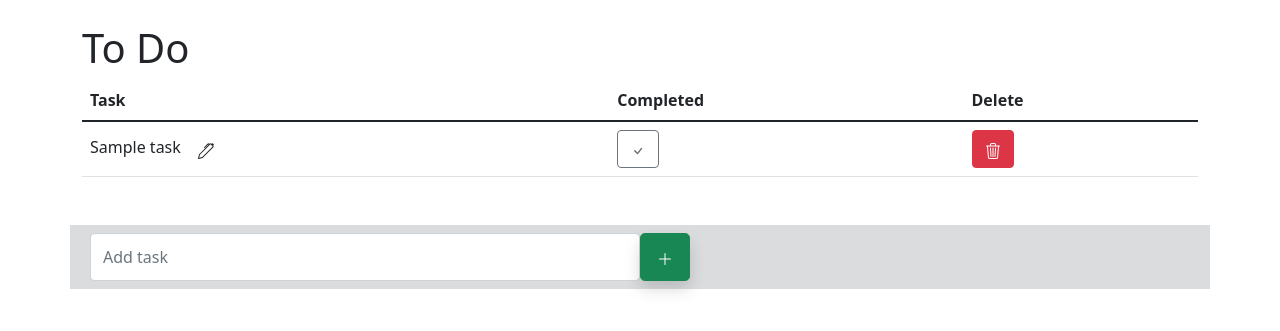
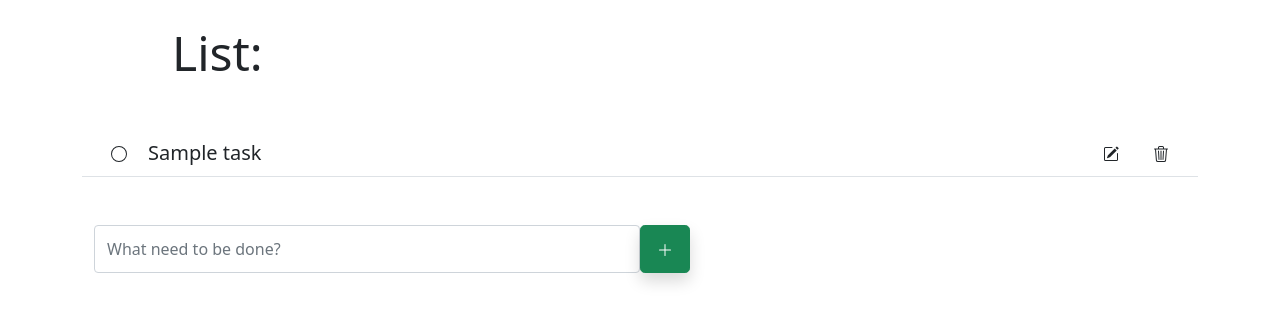
Before and after one commit to teasec4/ToDoAppDjango, a Django app: template todolist/templates/index.html in a window 1280 px wide. Shown: the part 56-387 px from the top of the page. Run offline with Django 4.2, Linux system fonts and the light colour scheme; the template is opened without the code that fills it: most values are stand-ins (such as "Sample title", 1, 10 or a date in 2020); parts of the project's set-up code (start-up, migrations or seed data) failed here and were passed over.

Commit message:
Add files via upload

```diff
--- a/todolist/templates/index.html
+++ b/todolist/templates/index.html
@@ -29,14 +29,14 @@
 <div class="container mt-2">
     <p class="text-light">space</p>
 </div>
-<div class="container mt-5">
-    <h1>
-        To Do
+<div class="container mt-5 w-75">
+    <h1 class="display-5">
+        List:
     </h1>
 </div>
 
 
-<div class="container mt-2">
+<div class="container mt-1">
     {% if messages %}
         {% for message in messages %}
             <div class="container bg-success p-1 rounded opacity-50 w-50">
@@ -46,77 +46,65 @@
             </div>
         {% endfor %}
     {% endif %}
-    <table class="table is-hoverable is-fullwidth">
-        <thead>
-        <tr>
-            <th>Task</th>
-            <th>Completed</th>
-            <th>Delete</th>
-        </tr>
-        </thead>
+    <div class="container-sm mt-5 border-bottom">
         {% for todo in todos %}
-            <tr>
-                <td class="align-items-center">
+        <div class="d-flex justify-content-between align-items-center">
+            <div class="d-flex flex-row align-items-center">
                 {% if todo.completed == True %}
-                        <span style="text-decoration: line-through">{{ todo.task }}</span>
-                        <a class="btn" href="{% url 'edit' todo.id %}">
-                            <svg xmlns="http://www.w3.org/2000/svg" width="16" height="16" fill="currentColor"
-                                 class="bi bi-pen" viewBox="0 0 16 16">
-                                <path d="m13.498.795.149-.149a1.207 1.207 0 1 1 1.707 1.708l-.149.148a1.5 1.5 0 0 1-.059 2.059L4.854 14.854a.5.5 0 0 1-.233.131l-4 1a.5.5 0 0 1-.606-.606l1-4a.5.5 0 0 1 .131-.232l9.642-9.642a.5.5 0 0 0-.642.056L6.854 4.854a.5.5 0 1 1-.708-.708L9.44.854A1.5 1.5 0 0 1 11.5.796a1.5 1.5 0 0 1 1.998-.001zm-.644.766a.5.5 0 0 0-.707 0L1.95 11.756l-.764 3.057 3.057-.764L14.44 3.854a.5.5 0 0 0 0-.708l-1.585-1.585z"/>
+                <div class="m-1">
+                    <a class="btn " href="{% url 'mark_incomplete' todo.id %}">
+                        <svg xmlns="http://www.w3.org/2000/svg" width="16" height="16" fill="currentColor" class="bi bi-check-circle text-success" viewBox="0 0 16 16">
+                            <path d="M8 15A7 7 0 1 1 8 1a7 7 0 0 1 0 14zm0 1A8 8 0 1 0 8 0a8 8 0 0 0 0 16z"/>
+                            <path d="M10.97 4.97a.235.235 0 0 0-.02.022L7.477 9.417 5.384 7.323a.75.75 0 0 0-1.06 1.06L6.97 11.03a.75.75 0 0 0 1.079-.02l3.992-4.99a.75.75 0 0 0-1.071-1.05z"/>
                         </svg>
                     </a>
+                </div>
+                <div class="m-1">
+                    <span class="m-0 p-0 lead" style="text-decoration: line-through">{{ todo.task }}</span>
+                </div>
                 {% else %}
-                        {{ todo.task }}
-                        <a class="btn" href="{% url 'edit' todo.id %}">
-                            <svg xmlns="http://www.w3.org/2000/svg" width="16" height="16" fill="currentColor"
-                                 class="bi bi-pen" viewBox="0 0 16 16">
-                                <path d="m13.498.795.149-.149a1.207 1.207 0 1 1 1.707 1.708l-.149.148a1.5 1.5 0 0 1-.059 2.059L4.854 14.854a.5.5 0 0 1-.233.131l-4 1a.5.5 0 0 1-.606-.606l1-4a.5.5 0 0 1 .131-.232l9.642-9.642a.5.5 0 0 0-.642.056L6.854 4.854a.5.5 0 1 1-.708-.708L9.44.854A1.5 1.5 0 0 1 11.5.796a1.5 1.5 0 0 1 1.998-.001zm-.644.766a.5.5 0 0 0-.707 0L1.95 11.756l-.764 3.057 3.057-.764L14.44 3.854a.5.5 0 0 0 0-.708l-1.585-1.585z"/>
+                <div class="m-1">
+                    <a class="btn " href="{% url 'mark_complete' todo.id %}">
+                        <svg xmlns="http://www.w3.org/2000/svg" width="16" height="16" fill="currentColor" class="bi bi-circle" viewBox="0 0 16 16">
+                            <path d="M8 15A7 7 0 1 1 8 1a7 7 0 0 1 0 14zm0 1A8 8 0 1 0 8 0a8 8 0 0 0 0 16z"/>
                         </svg>
                     </a>
+                </div>
+                <div class="m-1">
+                    <span class="m-0 p-0 lead">{{ todo.task }}</span>
+                </div>
                 {% endif %}
-                </td>
-                <td>
-                    {% if todo.completed == True %}
-
-                        <a class="btn btn-success" href="{% url 'mark_incomplete' todo.id %}">
-                            <svg xmlns="http://www.w3.org/2000/svg" width="16" height="16" fill="currentColor"
-                                 class="bi bi-check-all" viewBox="0 0 16 16">
-                                <path d="M8.97 4.97a.75.75 0 0 1 1.07 1.05l-3.99 4.99a.75.75 0 0 1-1.08.02L2.324 8.384a.75.75 0 1 1 1.06-1.06l2.094 2.093L8.95 4.992a.252.252 0 0 1 .02-.022zm-.92 5.14.92.92a.75.75 0 0 0 1.079-.02l3.992-4.99a.75.75 0 1 0-1.091-1.028L9.477 9.417l-.485-.486-.943 1.179z"/>
+            </div>
+            <div class="d-flex flex-row">
+                <div class="m-1">
+                    <a class="btn" href="{% url 'edit' todo.id %}">
+                        <svg xmlns="http://www.w3.org/2000/svg" width="16" height="16" fill="currentColor" class="bi bi-pencil-square" viewBox="0 0 16 16">
+                            <path d="M15.502 1.94a.5.5 0 0 1 0 .706L14.459 3.69l-2-2L13.502.646a.5.5 0 0 1 .707 0l1.293 1.293zm-1.75 2.456-2-2L4.939 9.21a.5.5 0 0 0-.121.196l-.805 2.414a.25.25 0 0 0 .316.316l2.414-.805a.5.5 0 0 0 .196-.12l6.813-6.814z"/>
+                            <path fill-rule="evenodd" d="M1 13.5A1.5 1.5 0 0 0 2.5 15h11a1.5 1.5 0 0 0 1.5-1.5v-6a.5.5 0 0 0-1 0v6a.5.5 0 0 1-.5.5h-11a.5.5 0 0 1-.5-.5v-11a.5.5 0 0 1 .5-.5H9a.5.5 0 0 0 0-1H2.5A1.5 1.5 0 0 0 1 2.5v11z"/>
+                        </svg>
+                    </a>
+                </div>
+                <div class="m-1">
+                    <a class="btn" href="{% url 'delete' todo.id %}">
+                        <svg xmlns="http://www.w3.org/2000/svg" width="16" height="16" fill="currentColor" class="bi bi-trash3" viewBox="0 0 16 16">
+                            <path d="M6.5 1h3a.5.5 0 0 1 .5.5v1H6v-1a.5.5 0 0 1 .5-.5ZM11 2.5v-1A1.5 1.5 0 0 0 9.5 0h-3A1.5 1.5 0 0 0 5 1.5v1H2.506a.58.58 0 0 0-.01 0H1.5a.5.5 0 0 0 0 1h.538l.853 10.66A2 2 0 0 0 4.885 16h6.23a2 2 0 0 0 1.994-1.84l.853-10.66h.538a.5.5 0 0 0 0-1h-.995a.59.59 0 0 0-.01 0H11Zm1.958 1-.846 10.58a1 1 0 0 1-.997.92h-6.23a1 1 0 0 1-.997-.92L3.042 3.5h9.916Zm-7.487 1a.5.5 0 0 1 .528.47l.5 8.5a.5.5 0 0 1-.998.06L5 5.03a.5.5 0 0 1 .47-.53Zm5.058 0a.5.5 0 0 1 .47.53l-.5 8.5a.5.5 0 1 1-.998-.06l.5-8.5a.5.5 0 0 1 .528-.47ZM8 4.5a.5.5 0 0 1 .5.5v8.5a.5.5 0 0 1-1 0V5a.5.5 0 0 1 .5-.5Z"/>
                         </svg>
                     </a>
 
+                </div>
+            </div>
+        </div>
+        {% endfor %}
 
-                    {% else %}
-
-                        <a class="btn btn-outline-secondary" href="{% url 'mark_complete' todo.id %}">
-                            <svg xmlns="http://www.w3.org/2000/svg" width="16" height="16" fill="currentColor"
-                                 class="bi bi-check" viewBox="0 0 16 16">
-                                <path d="M10.97 4.97a.75.75 0 0 1 1.07 1.05l-3.99 4.99a.75.75 0 0 1-1.08.02L4.324 8.384a.75.75 0 1 1 1.06-1.06l2.094 2.093 3.473-4.425a.267.267 0 0 1 .02-.022z"/>
-                            </svg>
-                        </a>
-
-
-                    {% endif %}
-                </td>
-                <td>
-                    <a class="btn btn-danger" href="{% url 'delete' todo.id %}">
-                        <svg xmlns="http://www.w3.org/2000/svg" width="16" height="16" fill="currentColor"
-                             class="bi bi-trash3" viewBox="0 0 16 16">
-                            <path d="M6.5 1h3a.5.5 0 0 1 .5.5v1H6v-1a.5.5 0 0 1 .5-.5ZM11 2.5v-1A1.5 1.5 0 0 0 9.5 0h-3A1.5 1.5 0 0 0 5 1.5v1H2.506a.58.58 0 0 0-.01 0H1.5a.5.5 0 0 0 0 1h.538l.853 10.66A2 2 0 0 0 4.885 16h6.23a2 2 0 0 0 1.994-1.84l.853-10.66h.538a.5.5 0 0 0 0-1h-.995a.59.59 0 0 0-.01 0H11Zm1.958 1-.846 10.58a1 1 0 0 1-.997.92h-6.23a1 1 0 0 1-.997-.92L3.042 3.5h9.916Zm-7.487 1a.5.5 0 0 1 .528.47l.5 8.5a.5.5 0 0 1-.998.06L5 5.03a.5.5 0 0 1 .47-.53Zm5.058 0a.5.5 0 0 1 .47.53l-.5 8.5a.5.5 0 1 1-.998-.06l.5-8.5a.5.5 0 0 1 .528-.47ZM8 4.5a.5.5 0 0 1 .5.5v8.5a.5.5 0 0 1-1 0V5a.5.5 0 0 1 .5-.5Z"/>
-                        </svg>
-                    </a>
-                </td>
-            </tr>
-        {% endfor %}
-    </table>
+    </div>
 </div>
 
-<div class="container mt-5 p-2 bg-secondary bg-opacity-25 ">
+<div class="container mt-5">
 
     <div class="container-fluid">
         <form method="POST" class="d-flex">
             {% csrf_token %}
-            <input class="form-control  w-50" type="text" placeholder="Add task" name="task">
+            <input class="form-control  w-50" type="text" placeholder="What need to be done?" name="task">
             <button class="btn btn-lg btn-success shadow" type="submit">
                 <svg xmlns="http://www.w3.org/2000/svg" width="16" height="16" fill="currentColor"
                      class="bi bi-plus-lg" viewBox="0 0 16 16">
```
Lines whose indentation alone changed are shown as unchanged.
